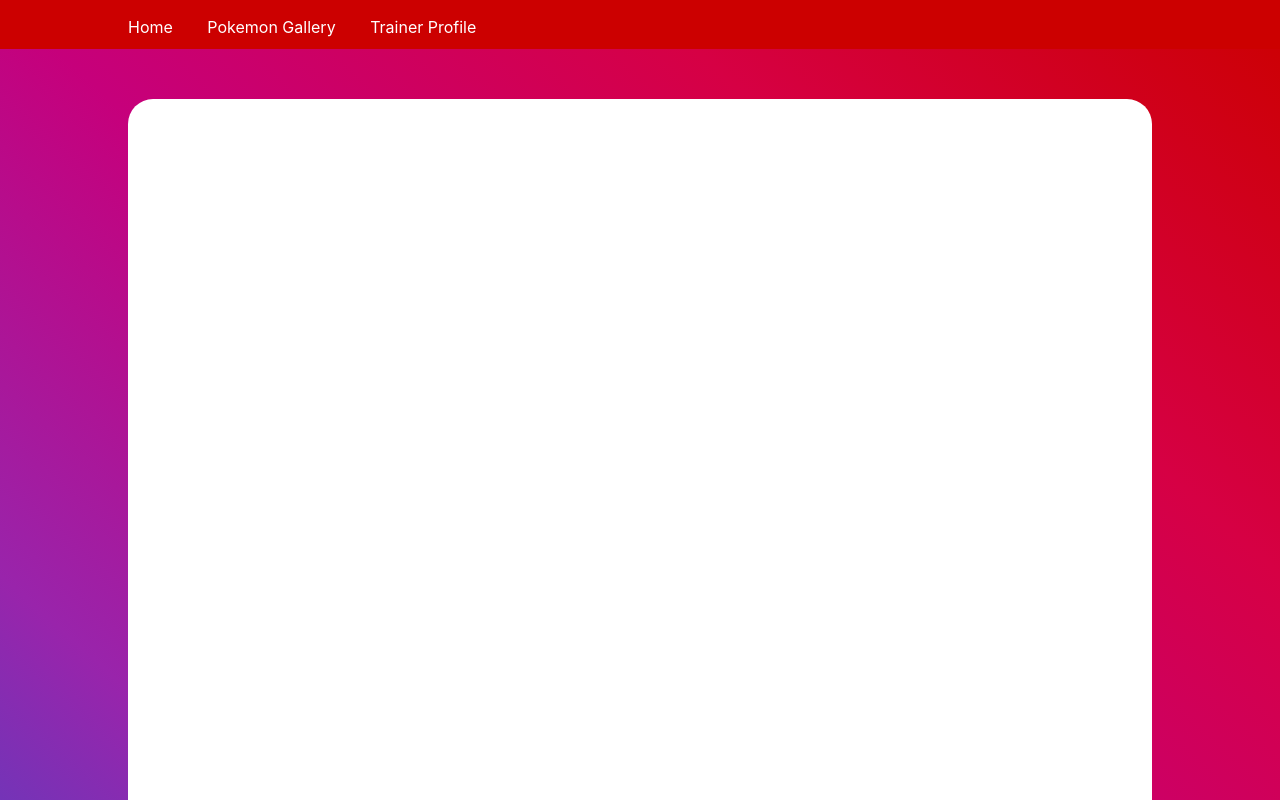
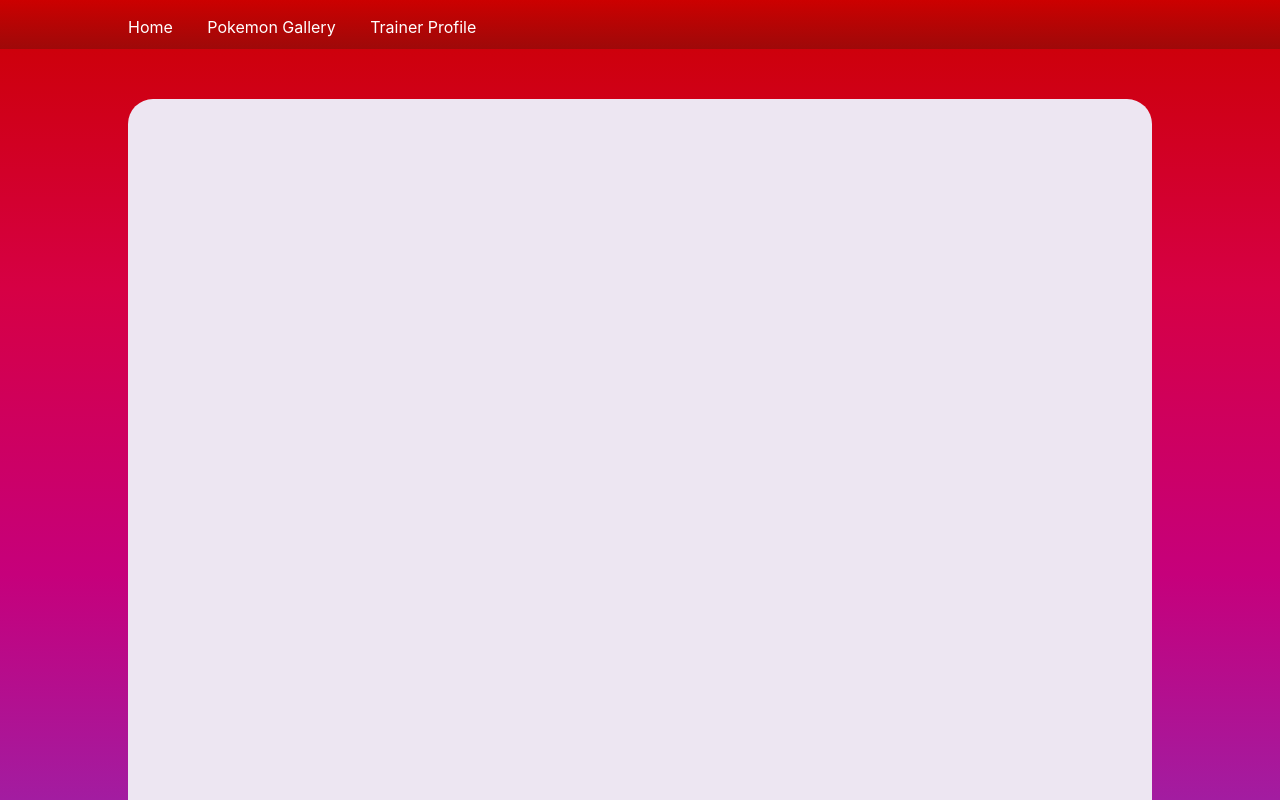
Before and after one commit to bryanjeanty/pokedex-project, a plain HTML site: page index.html in a window 1280 px wide. Shown: the top 800 px of the page. Drawn offline with nearby package versions, Linux system fonts and the light colour scheme.

Commit message:
Changed colorscheme

```diff
--- a/main.scss
+++ b/main.scss
@@ -4,6 +4,9 @@ $boston_university_red: #CC0000;
 $cerulean_blue: #3B4CCA;
 $golden_yellow: #FFDE00;
 $gold_foil: #B3A125;
+
+// New Colors
+$lavender_mist: #EDE6F2;
 
 
 
@@ -13,11 +16,12 @@ $gold_foil: #B3A125;
 }
 
 body {
-    background-image: linear-gradient(to right top, #3b4cca, #9924ab, #c6007b, #d60044, #cc0000);
+    // background-image: linear-gradient(to right top, #3b4cca, #9924ab, #c6007b, #d60044, #cc0000);
+    background-image: linear-gradient(to top, #3b4cca, #9924ab, #c6007b, #d60044, #cc0000);
 }
 
 nav {
-    background-color: #CC0000;
+    background-image: linear-gradient(to bottom, #cc0000, #9e0909);
     color: white;
     ul {
         width: 80%;
@@ -36,11 +40,12 @@ main {
     margin: auto;
     margin-top: 50px;
     margin-bottom: 50px;
-    background-color: white;
+    background-color: #EDE6F2; // #746D75;// #202A25;
     border-radius: 25px;
 }
 
 footer {
     height: 200px;
-    background-color: white;
+    // background-image: linear-gradient(to bottom, #cc0000, #9e0909);
+    // background-image: linear-gradient(to top, #3b4cca, #0920cc);
 }
```
Also changed, not shown: main.css, 1 other file.
